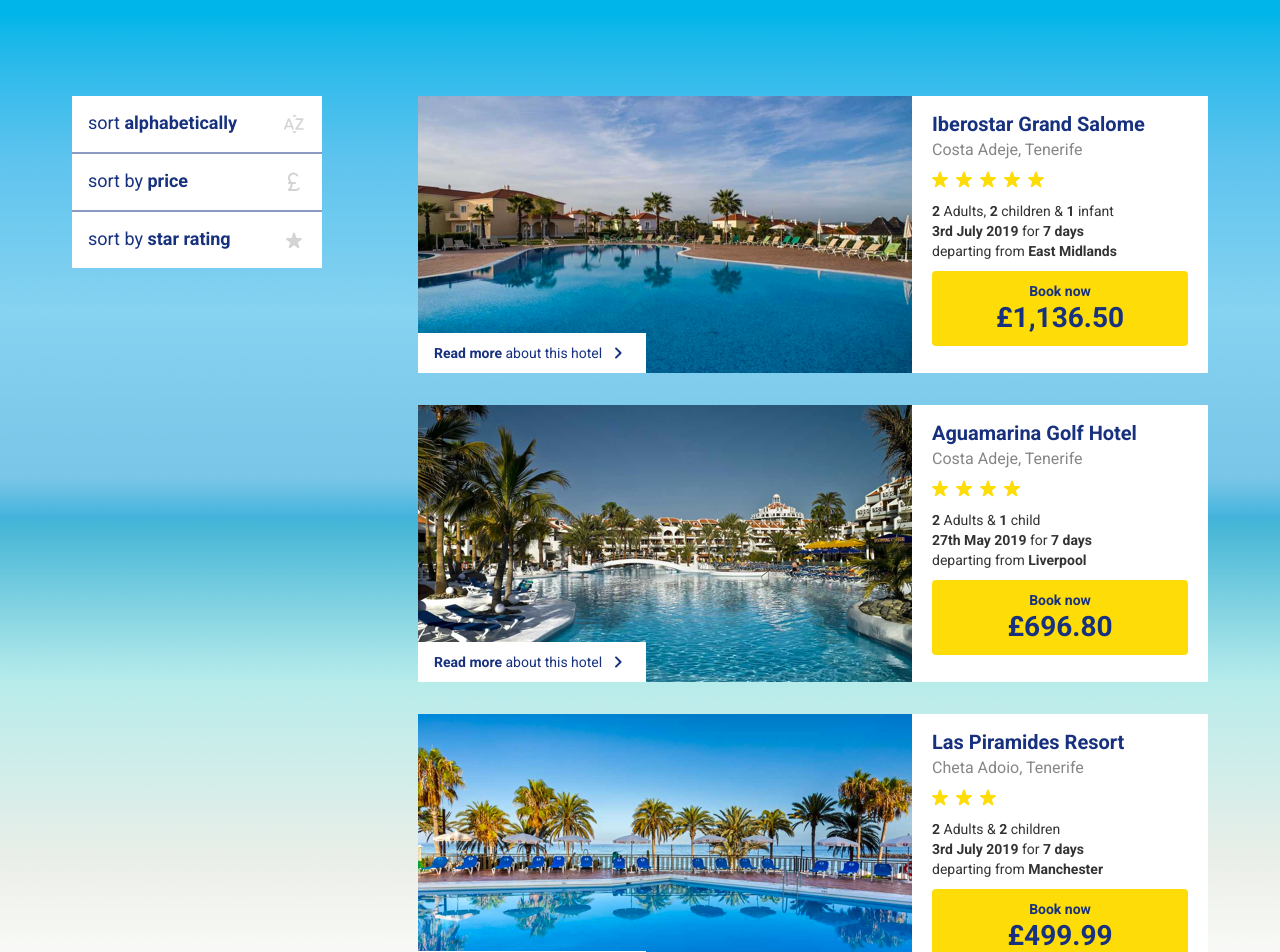
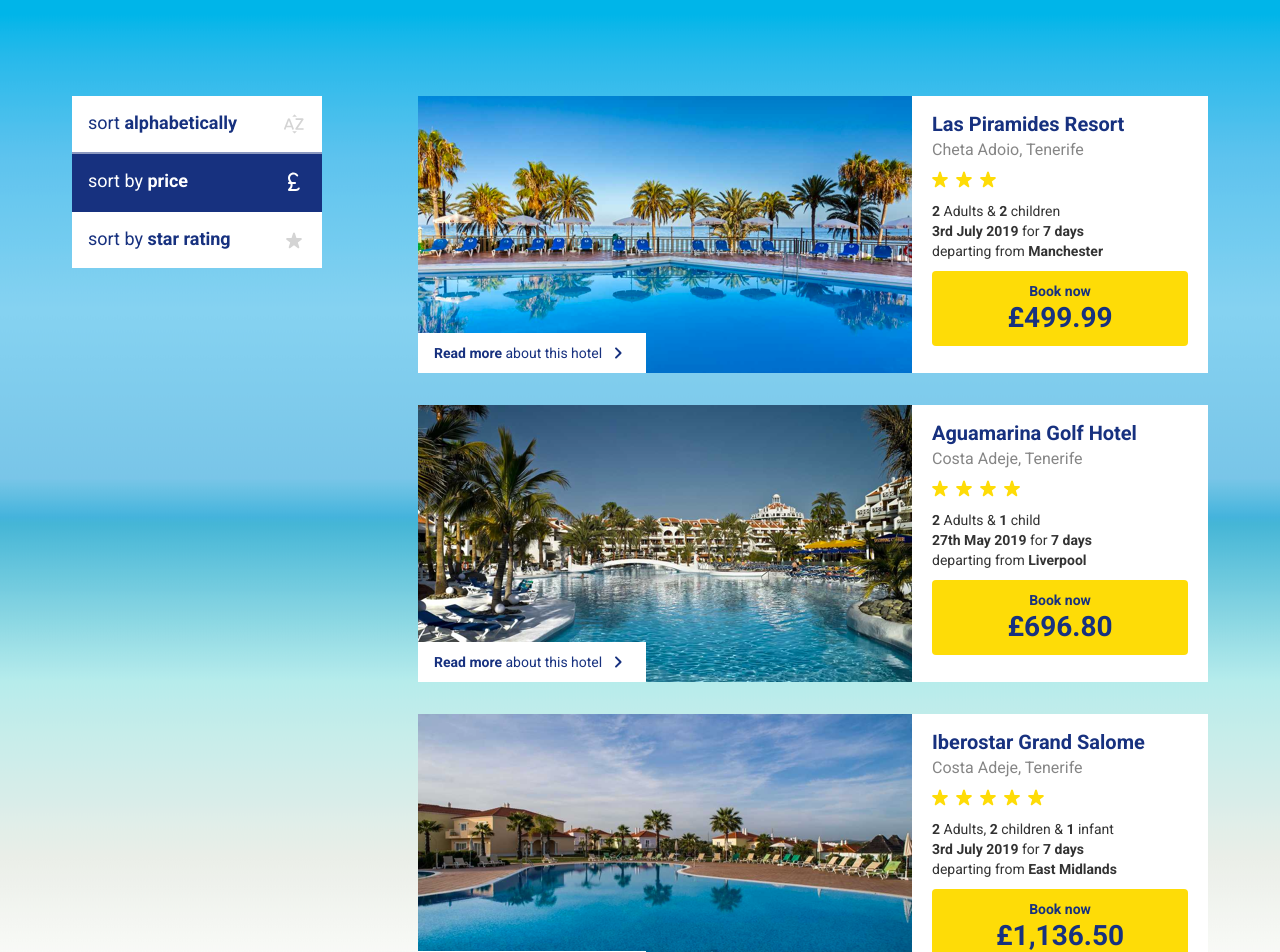
Before and after one commit to lukegreenwood/onthebeach-techtest, a Next.js app: page / in a window 1280 px wide. Shown: the top 952 px of the page. Built offline with nearby package versions, Linux system fonts and the light colour scheme.

Commit message:
fix: cleanup of warnings and requirement checking

```diff
--- a/Components/HotelList/HotelList.tsx
+++ b/Components/HotelList/HotelList.tsx
@@ -14,8 +14,8 @@
 				<SortControls hotels={hotels} setHotels={setHotels} />
 			</aside>
 			<main>
-				{hotels.map((hotel, index) => (
-					<HotelCard key={index} {...hotel} />
+				{hotels.map((hotel) => (
+					<HotelCard key={hotel.name} {...hotel} />
 				))}
 			</main>
 		</div>
--- a/Components/Rating/Rating.tsx
+++ b/Components/Rating/Rating.tsx
@@ -1,21 +1,26 @@
-import React from "react";
+import React, { useId } from "react";
+import { v4 as uuid } from "uuid";
 
 import styles from "../../styles/Rating.module.scss";
 
 export const Rating = (props: { stars: number }) => {
-	const stars = new Array(props.stars).fill(
-		<svg xmlns="http://www.w3.org/2000/svg" viewBox="0 0 24 24">
-			<path fill="none" d="M0 0h24v24H0z" />
-			<path d="m14.43 10-1.47-4.84c-.29-.95-1.63-.95-1.91 0L9.57 10H5.12c-.97 0-1.37 1.25-.58 1.81l3.64 2.6-1.43 4.61c-.29.93.79 1.68 1.56 1.09l3.69-2.8 3.69 2.81c.77.59 1.85-.16 1.56-1.09l-1.43-4.61 3.64-2.6c.79-.57.39-1.81-.58-1.81h-4.45z" />
-		</svg>
-	);
+	const stars = new Array(props.stars).fill("");
 
 	return (
 		<div
 			className={styles.rating}
 			aria-label={`Hotel rating ${props.stars} out of 5 stars`}
 		>
-			{stars}
+			{stars.map((_) => (
+				<svg
+					xmlns="http://www.w3.org/2000/svg"
+					viewBox="0 0 24 24"
+					key={uuid()}
+				>
+					<path fill="none" d="M0 0h24v24H0z" />
+					<path d="m14.43 10-1.47-4.84c-.29-.95-1.63-.95-1.91 0L9.57 10H5.12c-.97 0-1.37 1.25-.58 1.81l3.64 2.6-1.43 4.61c-.29.93.79 1.68 1.56 1.09l3.69-2.8 3.69 2.81c.77.59 1.85-.16 1.56-1.09l-1.43-4.61 3.64-2.6c.79-.57.39-1.81-.58-1.81h-4.45z" />
+				</svg>
+			))}
 		</div>
 	);
 };
--- a/Components/SortControls/SortControls.tsx
+++ b/Components/SortControls/SortControls.tsx
@@ -18,6 +18,20 @@
 
 export const SortControls = (props: SortControlsProps) => {
 	const [selectedSort, setSelectedSort] = React.useState<SortType>();
+
+	React.useEffect(() => {
+		sortByPrice();
+	}, []);
+
+	const sortByPrice = () => {
+		setSelectedSort(SortType.PRICE);
+		const newHotels = [...props.hotels];
+		newHotels.sort((a, b) => {
+			return a.price < b.price ? -1 : a.price > b.price ? 1 : 0;
+		});
+
+		props.setHotels(newHotels);
+	};
 
 	return (
 		<ul className={styles.sortControlsList}>
@@ -62,16 +76,7 @@
 							<path d="M17.21 17.61c-.47-.24-1.03-.05-1.31.4-.36.6-.97.99-1.9.99H9.1c.83-1 1.5-2.34 1.5-4 0-.35-.03-.69-.08-1H13c.55 0 1-.45 1-1s-.45-1-1-1H9.82C9 10.42 8 9.6 8 8c0-1.93 1.57-3.5 3.5-3.5 1.2 0 2.26.61 2.89 1.53.27.4.77.59 1.22.4.6-.25.8-.99.43-1.53-.99-1.45-2.66-2.4-4.54-2.4C8.46 2.5 6 4.96 6 8c0 1.78.79 2.9 1.49 4H7c-.55 0-1 .45-1 1s.45 1 1 1h1.47c.08.31.13.64.13 1 0 1.9-1.29 3.11-2.06 3.66-.34.24-.54.63-.54 1.05 0 .71.58 1.29 1.29 1.29H14c1.55 0 2.95-.76 3.63-2 .28-.51.09-1.14-.42-1.39z" />
 						</svg>
 					}
-					onSort={() => {
-						setSelectedSort(SortType.PRICE);
-
-						const newHotels = [...props.hotels];
-						newHotels.sort((a, b) => {
-							return a.price < b.price ? -1 : a.price > b.price ? 1 : 0;
-						});
-
-						props.setHotels(newHotels);
-					}}
+					onSort={() => sortByPrice()}
 					className={
 						selectedSort === SortType.PRICE
 							? sortButtonStyles.selected
--- a/package.json
+++ b/package.json
@@ -12,12 +12,14 @@
     "date-fns": "^2.29.1",
     "next": "12.2.4",
     "react": "18.2.0",
-    "react-dom": "18.2.0"
+    "react-dom": "18.2.0",
+    "uuid": "^8.3.2"
   },
   "devDependencies": {
     "@types/node": "18.7.1",
     "@types/react": "18.0.17",
     "@types/react-dom": "18.0.6",
+    "@types/uuid": "^8.3.4",
     "eslint": "8.21.0",
     "eslint-config-next": "12.2.4",
     "sass": "^1.54.4",
--- a/styles/SortButton.module.scss
+++ b/styles/SortButton.module.scss
@@ -11,6 +11,7 @@
 	width: 100%;
 	padding: 16px;
 	border-bottom: 2px solid #8c99c0;
+	cursor: pointer;
 
 	svg {
 		width: 24px;
```
Also changed, not shown: 1 other file (tests, documents, lock files or other folders).
